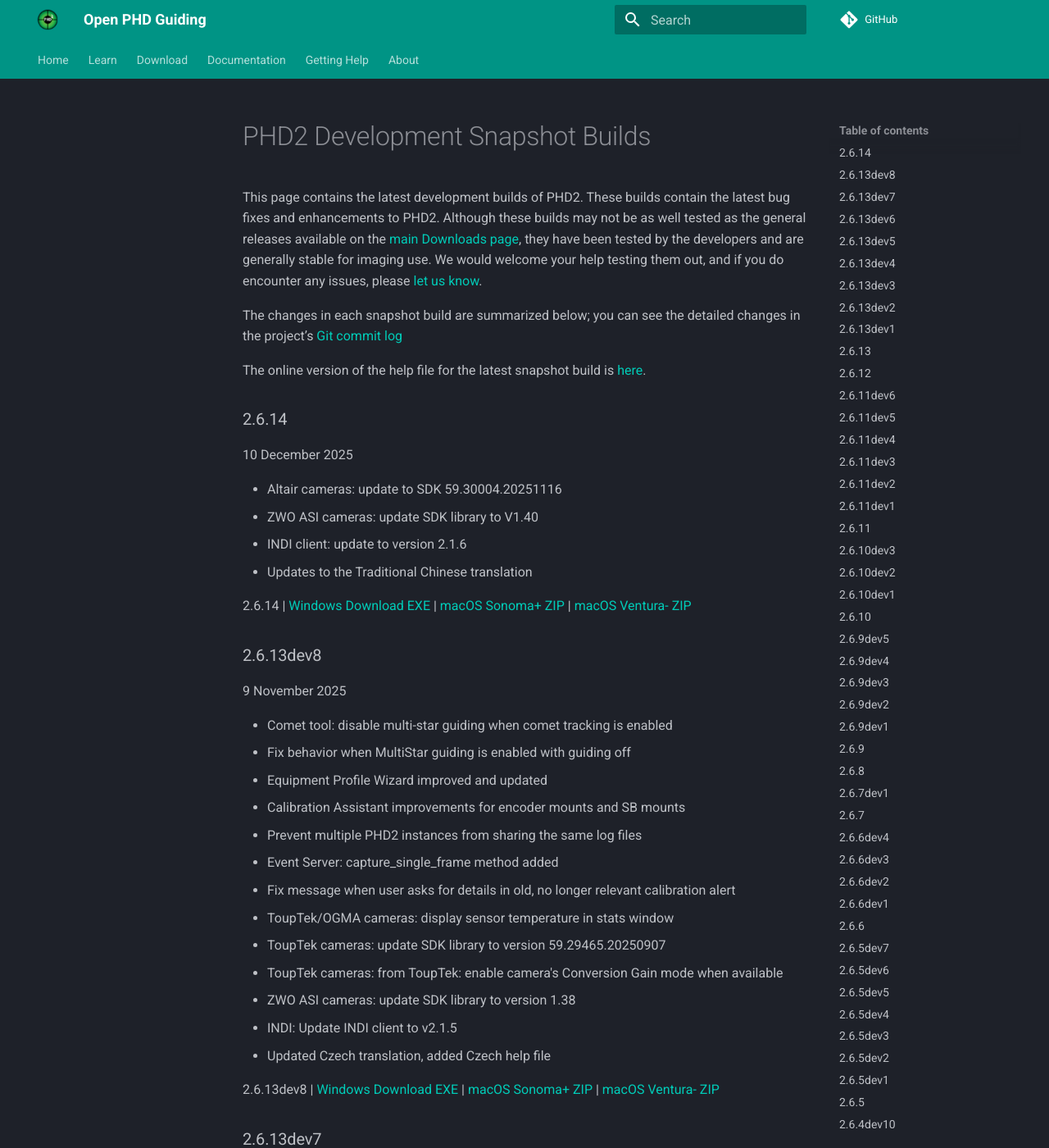
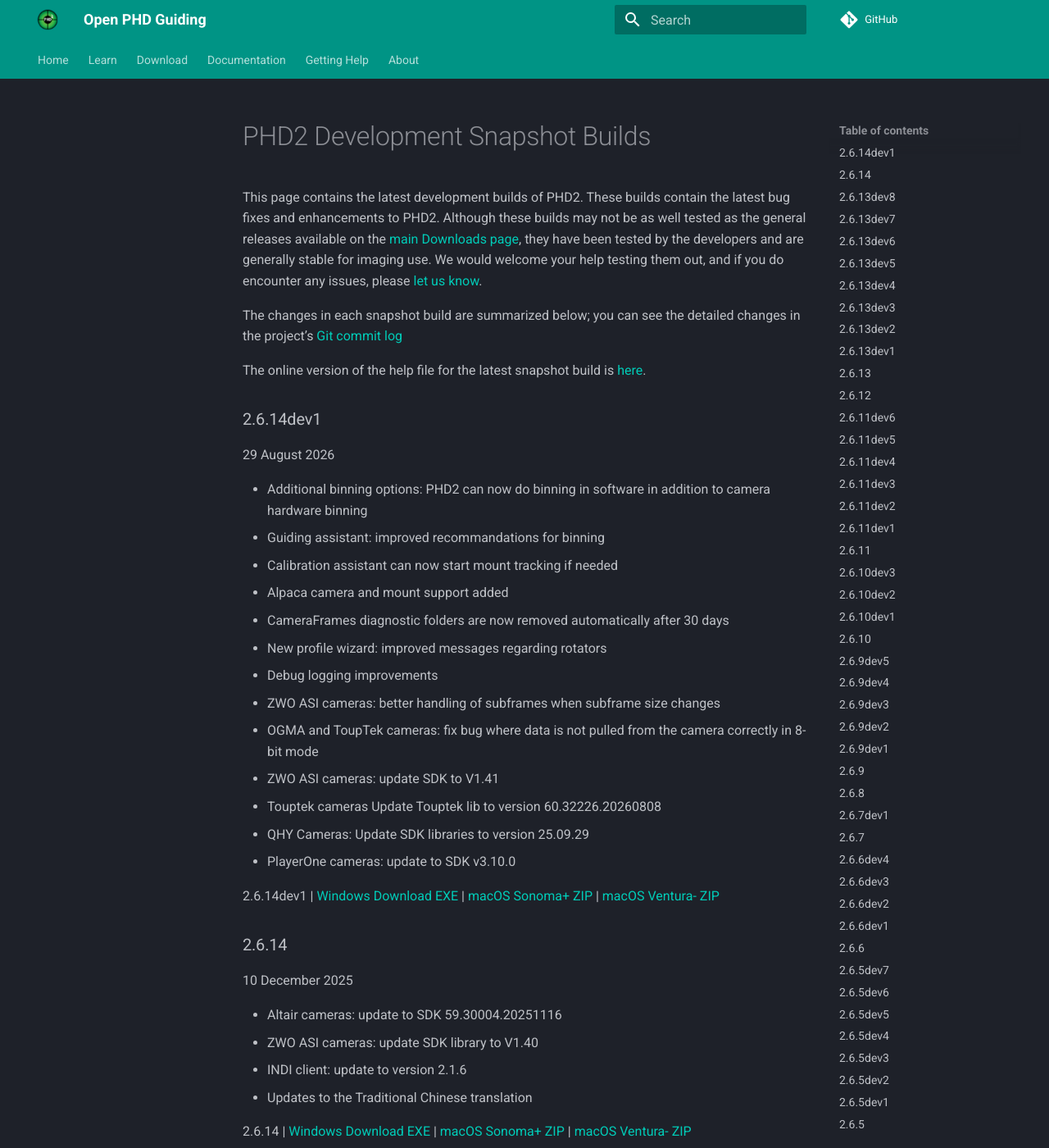
Before and after one commit to OpenPHDGuiding/openphdguiding.org, an MkDocs documentation site: the page built from docs/development-snapshots.md, in a window 1280 px wide and 1400 px high. Shown: the whole window at 82% size. Built offline with MkDocs 1.6.1 and Material for MkDocs 9.7.7, drawn with Linux system fonts in a browser that asks for light colours; comment, search, counter and statistics services are not loaded.

Commit message:
add release 2.6.14dev1

```diff
--- a/docs/development-snapshots.md
+++ b/docs/development-snapshots.md
@@ -12,6 +12,27 @@
 [4]: /man-dev
 
 [//]: # (CHANGELOG)
+
+### 2.6.14dev1
+
+29 August 2026
+
+- Additional binning options: PHD2 can now do binning in software in addition to camera hardware binning
+- Guiding assistant: improved recommandations for binning
+- Calibration assistant can now start mount tracking if needed
+- Alpaca camera and mount support added
+- CameraFrames diagnostic folders are now removed automatically after 30 days
+- New profile wizard: improved messages regarding rotators
+- Debug logging improvements
+- ZWO ASI cameras: better handling of subframes when subframe size changes
+- OGMA and ToupTek cameras: fix bug where data is not pulled from the camera correctly in 8-bit mode
+- ZWO ASI cameras: update SDK to V1.41
+- Touptek cameras Update Touptek lib to version 60.32226.20260808
+- QHY Cameras: Update SDK libraries to version 25.09.29
+- PlayerOne cameras: update to SDK v3.10.0
+
+2.6.14dev1 | [Windows Download EXE](/phd2-2.6.14dev1-installer.exe) | [macOS Sonoma+ ZIP](/PHD2-2.6.14dev1-OSX-64-sonoma+.zip) | [macOS Ventura- ZIP](/PHD2-2.6.14dev1-OSX-64.zip)
+
 
 ### 2.6.14
 
```
Also changed, not shown: docs/changelog-dev/index.html (+18 -0 lines).
